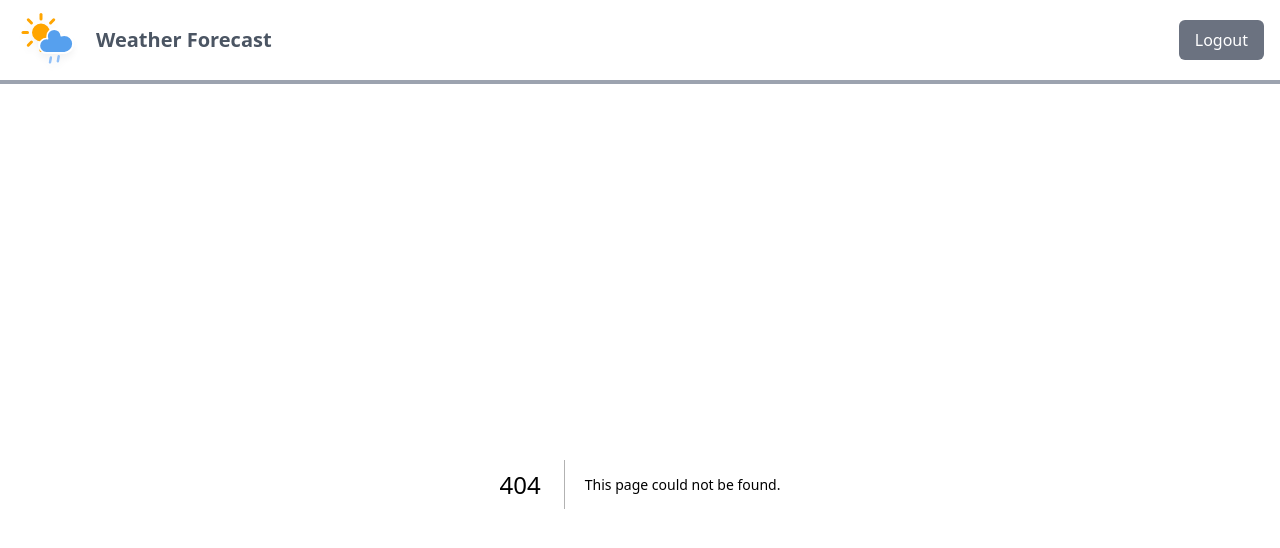
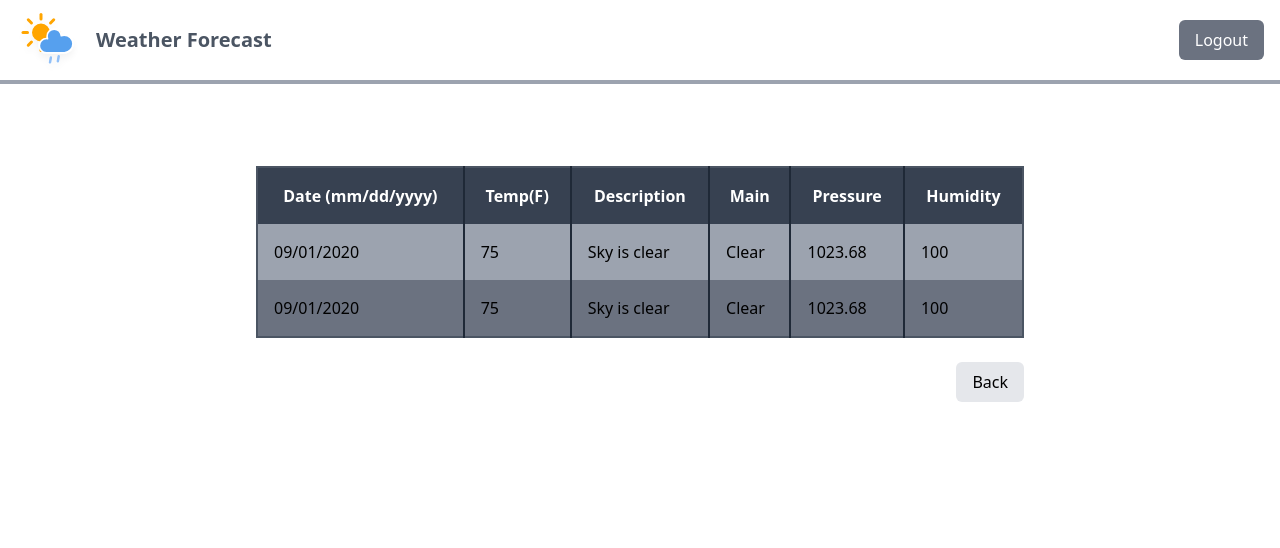
Before and after one commit to mrnlldn/weather-forecast-application, a Next.js app: page /forecast in a window 1280 px wide. Before the commit this address had no page. Shown: the top 548 px of the page. Built offline with nearby package versions, Linux system fonts and the light colour scheme.

Commit message:
finish forecast page layout

```diff
--- a/src/components/button.tsx
+++ b/src/components/button.tsx
@@ -2,7 +2,7 @@ import clsx from 'clsx'
 import { type ButtonHTMLAttributes } from 'react'
 
 type ButtonProps = {
-  variant?: 'primary' | 'secondary'
+  variant?: 'primary' | 'secondary' | 'neutral'
 } & ButtonHTMLAttributes<HTMLButtonElement>
 
 const Button = ({ variant = 'primary', className, ...props }: ButtonProps) => {
@@ -11,6 +11,7 @@ const Button = ({ variant = 'primary', className, ...props }: ButtonProps) => {
       className={clsx('py-2 rounded-md px-4', className, {
         'bg-blue-500 hover:bg-blue-600 text-white': variant === 'primary',
         'bg-gray-500 hover:bg-gray-600 text-white': variant === 'secondary',
+        'bg-gray-200 hover:bg-gray-300 text-black': variant === 'neutral',
       })}
       {...props}
     />
--- /dev/null
+++ b/src/components/table.tsx
@@ -0,0 +1,63 @@
+import clsx from 'clsx'
+import {
+  type TdHTMLAttributes,
+  type HTMLAttributes,
+  type TableHTMLAttributes,
+  type ThHTMLAttributes,
+} from 'react'
+
+type TableProps = TableHTMLAttributes<HTMLTableElement>
+export const Table = ({ className, ...props }: TableProps) => {
+  return (
+    <table
+      className={clsx(
+        'table-auto [&>tbody>*:nth-child(odd)]:bg-gray-400 [&>tbody>*:nth-child(even)]:bg-gray-500 border-collapse border-2 border-gray-600',
+        className,
+      )}
+      {...props}
+    />
+  )
+}
+
+export type TheadProps = HTMLAttributes<HTMLTableSectionElement>
+export const Thead = ({ className, ...props }: TheadProps) => {
+  return (
+    <thead className={clsx('bg-gray-700 text-white', className)} {...props} />
+  )
+}
+
+export type ThProps = ThHTMLAttributes<HTMLTableCellElement>
+export const Th = ({ className, ...props }: ThProps) => {
+  return (
+    <th
+      className={clsx(
+        'p-4 border-r-gray-800 border-2 border-y-0 border-l-0 last:border-0',
+        className,
+      )}
+      {...props}
+    />
+  )
+}
+
+export type TbodyProps = HTMLAttributes<HTMLTableSectionElement>
+export const Tbody = ({ className, ...props }: TbodyProps) => {
+  return <tbody className={clsx('', className)} {...props} />
+}
+
+export type TrProps = HTMLAttributes<HTMLTableRowElement>
+export const Tr = ({ className, ...props }: TrProps) => {
+  return <tr className={clsx('', className)} {...props} />
+}
+
+export type TdProps = TdHTMLAttributes<HTMLTableCellElement>
+export const Td = ({ className, ...props }: TdProps) => {
+  return (
+    <td
+      className={clsx(
+        'p-4 border-r-gray-800 border-2 border-y-0 border-l-0 last:border-0',
+        className,
+      )}
+      {...props}
+    />
+  )
+}
--- /dev/null
+++ b/src/features/forecast/components/weather-forecast-table.tsx
@@ -0,0 +1,38 @@
+import { Table, Tbody, Td, Th, Thead, Tr } from '@/components/table'
+
+const WeatherForecastTable = () => {
+  return (
+    <Table className=" w-full">
+      <Thead>
+        <Tr>
+          <Th>Date (mm/dd/yyyy)</Th>
+          <Th>Temp(F)</Th>
+          <Th className="hidden md:table-cell">Description</Th>
+          <Th className="hidden md:table-cell">Main</Th>
+          <Th className="hidden md:table-cell">Pressure</Th>
+          <Th className="hidden md:table-cell">Humidity</Th>
+        </Tr>
+      </Thead>
+      <Tbody>
+        <Tr>
+          <Td>09/01/2020</Td>
+          <Td>75</Td>
+          <Td className="hidden md:table-cell">Sky is clear</Td>
+          <Td className="hidden md:table-cell">Clear</Td>
+          <Td className="hidden md:table-cell">1023.68</Td>
+          <Td className="hidden md:table-cell">100</Td>
+        </Tr>
+        <Tr>
+          <Td>09/01/2020</Td>
+          <Td>75</Td>
+          <Td className="hidden md:table-cell">Sky is clear</Td>
+          <Td className="hidden md:table-cell">Clear</Td>
+          <Td className="hidden md:table-cell">1023.68</Td>
+          <Td className="hidden md:table-cell">100</Td>
+        </Tr>
+      </Tbody>
+    </Table>
+  )
+}
+
+export default WeatherForecastTable
--- /dev/null
+++ b/src/pages/forecast.tsx
@@ -0,0 +1,13 @@
+import Button from '@/components/button'
+import WeatherForecastTable from '@/features/forecast/components/weather-forecast-table'
+
+export default function Forecast() {
+  return (
+    <section className="w-full space-y-6">
+      <WeatherForecastTable />
+      <Button className="float-right" variant="neutral">
+        Back
+      </Button>
+    </section>
+  )
+}
```
